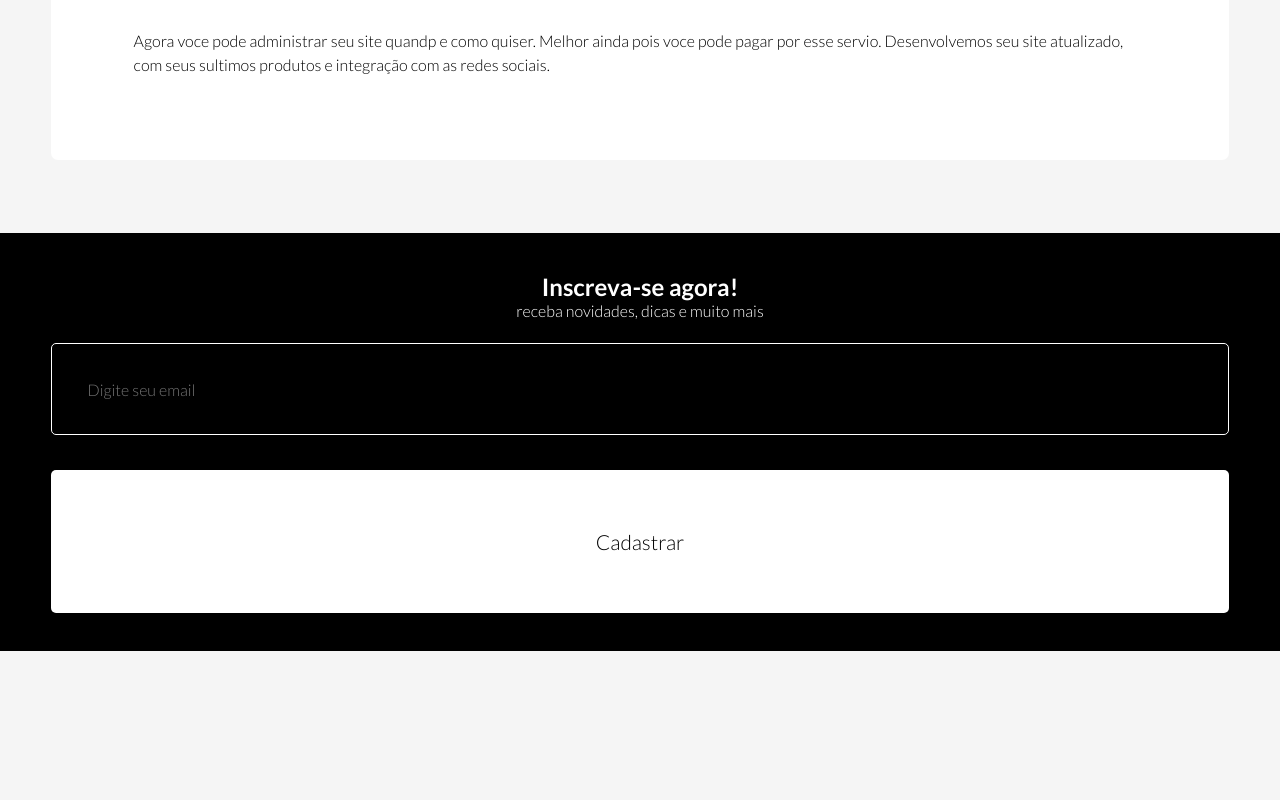
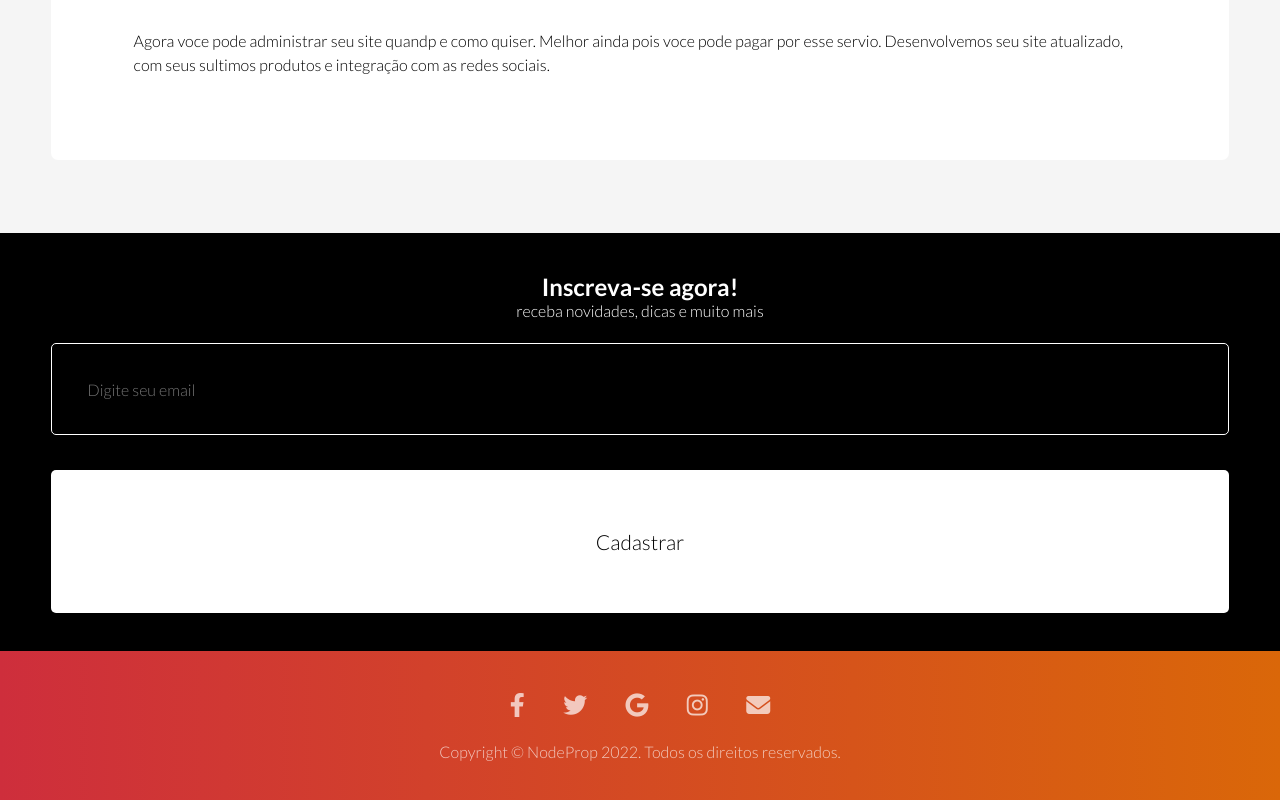
Before and after one commit to 9reis/NodeProp-site, a plain HTML site: page index.html in a window 1280 px wide. Shown: the part 2916-3716 px from the top of the page. Before the commit the page ends 3567 px from the top, so only its background shows below. Drawn offline with nearby package versions, Linux system fonts and the light colour scheme.

Commit message:
Finalizado o rodape

```diff
--- a/css/style.css
+++ b/css/style.css
@@ -246,3 +246,33 @@ img{
     font-weight: 500;
     cursor: pointer;
 }
+
+/************************************************************************\
+                                RODAPE
+\************************************************************************/
+
+ .rodape{
+    width: 100%;
+    float: left;
+    padding: 3% 4%;
+    text-align: center;
+    background: linear-gradient(to right,#ce2e3c, #da6709 );
+ }
+
+ .social-icons a{
+    font-size:1.5em;
+    color: rgba(255, 255, 255, 0.7);
+    margin-right: 3%;
+ }
+
+ .social-icons a:last-child{
+    margin-right: 0;
+ }
+ .social-icons a:hover{
+    color: #fff;
+ }
+
+.copyright{
+    margin-top: 2%;
+    color: rgba(255, 255, 255, 0.7);
+}
--- a/index.html
+++ b/index.html
@@ -88,16 +88,27 @@
 
       </main> <!-- FIM SERVICOS -->
 
-      <section class="newsletter">
+      <section class="newsletter"> <!-- INICIO NEWSLETTER -->
         <h2>Inscreva-se agora!</h2>
         <h3>receba novidades, dicas e muito mais</h3>
         <form action="">
             <input type="email" name="" id="" placeholder="Digite seu email">
             <button>Cadastrar</button>
         </form>
-      </section>
+      </section> <!-- FIM NEWSLETTER -->
 
-
+      <footer class="rodape"><!-- INICIO RODAPE -->
+        <div class="social-icons">
+            <a href="#"><i class="fa-brands fa-facebook-f"></i></i></a>
+            <a href="#"><i class="fa-brands fa-twitter"></i></a>
+            <a href="#"><i class="fa-brands fa-google"></i></a>
+            <a href="#"><i class="fa-brands fa-instagram"></i></a>
+            <a href="#"><i class="fa fa-envelope"></i></a>
+        </div>
+        <p class="copyright">
+            Copyright &copy; NodeProp 2022. Todos os direitos reservados.
+        </p>
+      </footer> <!-- FIM RODAPE -->
 
 
 
```
